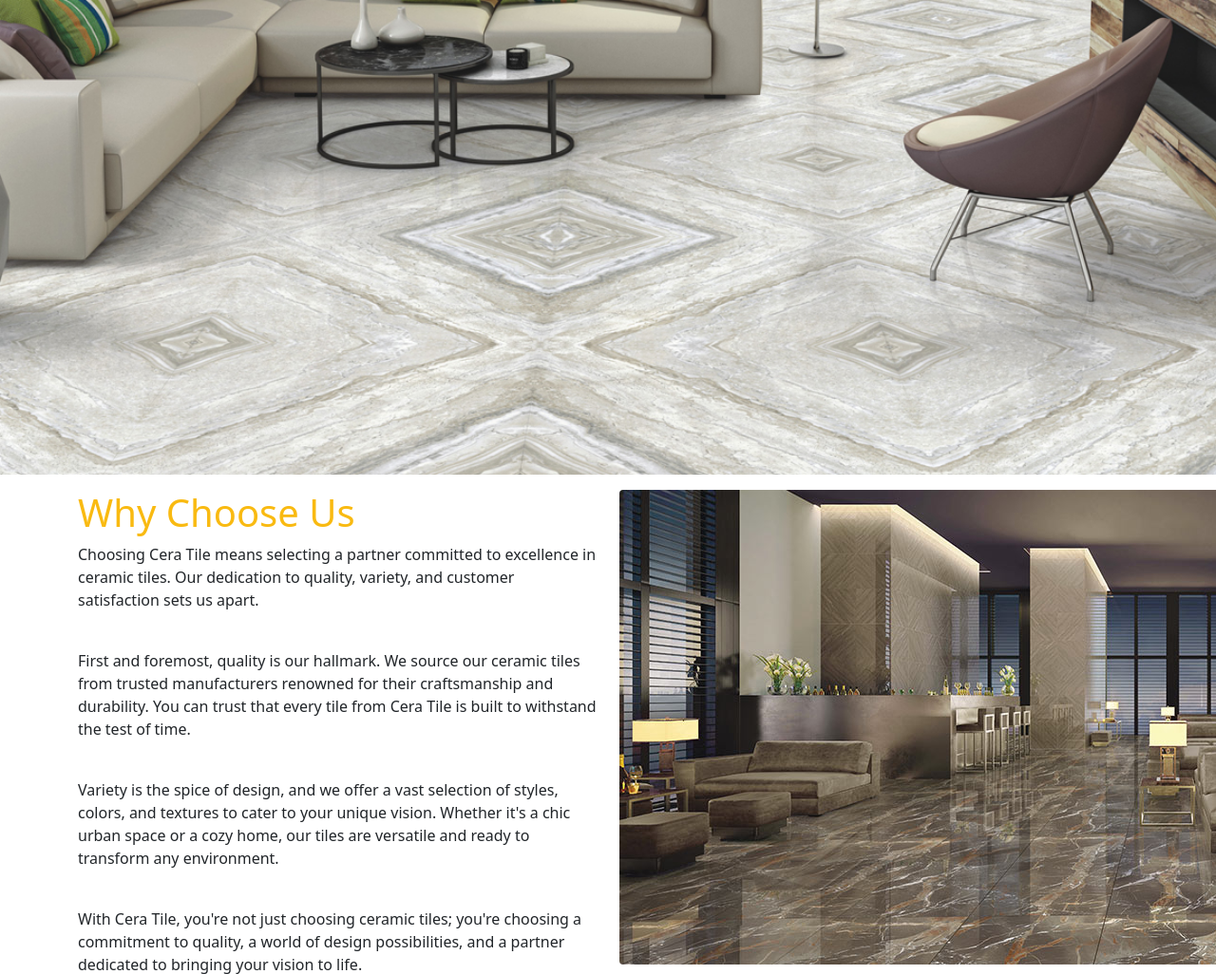
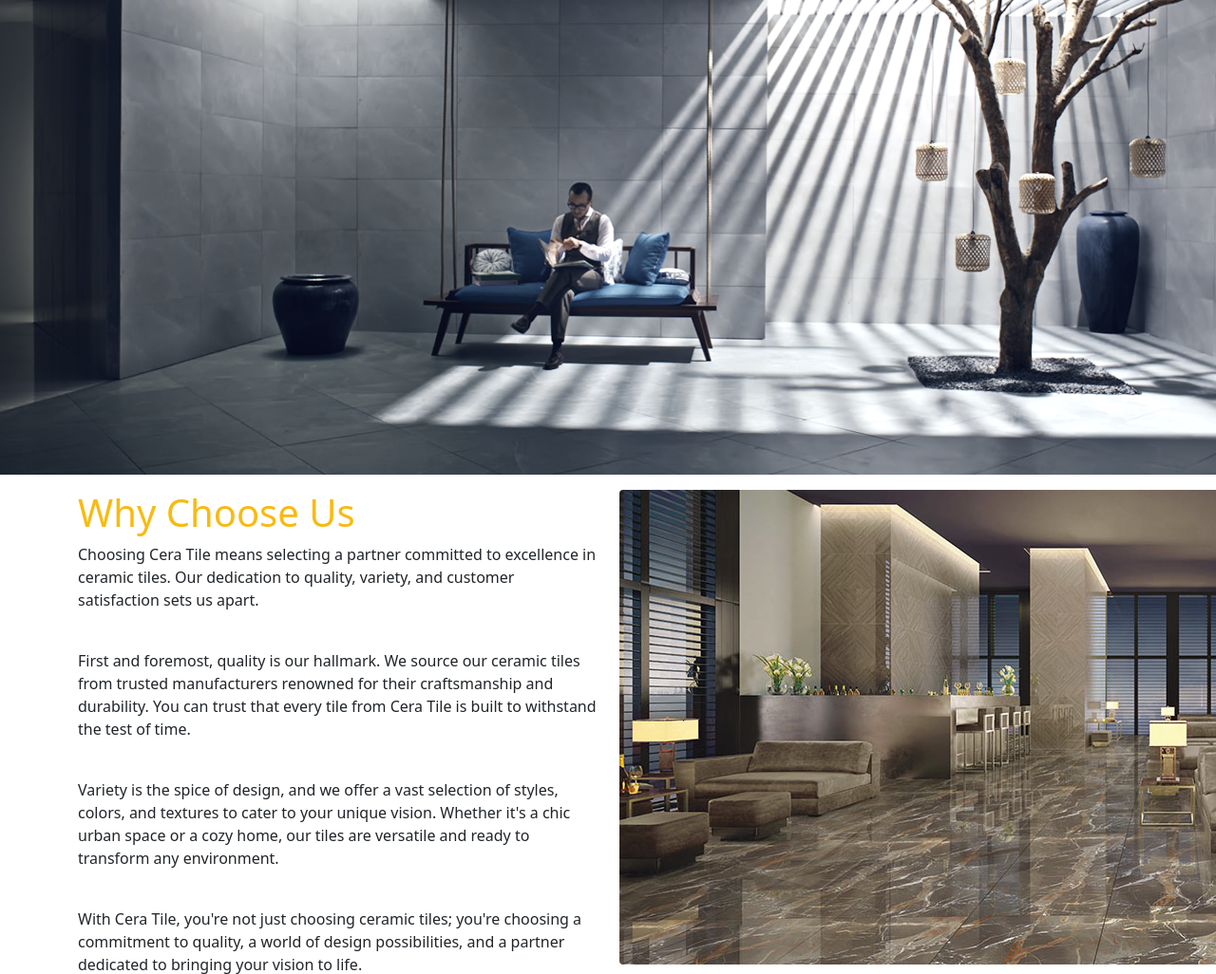
Before and after one commit to huongcaoha1994/ceramic-tiles, a PHP site: page /main.php in a window 1280 px wide. Shown: the part 96-1122 px from the top of the page at 95% size. Run offline with PHP 8.4, Linux system fonts and the light colour scheme; data comes from the database, SQL or seed files in the repository.

Commit message:
update code

```diff
--- a/SRC/view/best_sale.php
+++ b/SRC/view/best_sale.php
@@ -7,7 +7,7 @@ if($result_product->num_rows > 0 ){
         ?>
            <div class="item position-relative">
            <div class="card h-100">
-                <img src="../assets/img<?php echo $row['image']; ?>" class="card-img-top" height="100%" width="100%" alt="Laptop" />
+                <a href="../core/controller/product-detail.php?product_id=<?php echo $row['product_id']; ?>"><img src="../assets/img<?php echo $row['image']; ?>" class="card-img-top" height="100%" width="100%" alt="Laptop" /></a>
                 <div class="card-body">
                   <div class="d-flex justify-content-between mb-3 flex-column">
                     <h6 class="mb-0 product-view"><?php echo $row['product_name']; ?></h6>
--- a/SRC/view/main.php
+++ b/SRC/view/main.php
@@ -3,7 +3,7 @@ include("./header.php");
 ?>
 
 <!-- Banner  -->
-<img src="../assets/img/homepage/banner.jpg" alt="banner" class="w-100 img-background">
+<img src="../assets/img/homepage/banner.png" alt="banner" class="w-100 img-background">
 <!-- Why Choose Us -->
 <div class="container py-3">
   <div class="row">
```
Also changed, not shown: SRC/assets/img/homepage/banner.png (added).
